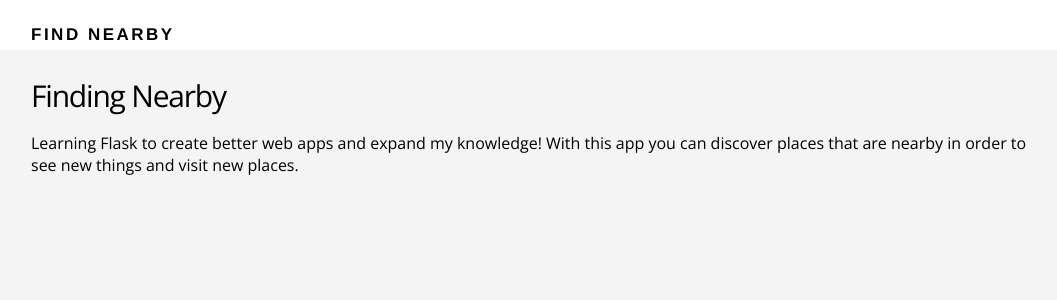
After one commit to R-Plascencia/learning-flask, a Flask app: page /about in a window 1280 px wide. The commit adds this page. Shown: the top 300 px of the page, without its empty margins (109-1166 px from the left). Run offline with Flask 2, Linux system fonts and the light colour scheme.

Commit message:
Changes to routes, about, index

```diff
--- a/src/routes.py
+++ b/src/routes.py
@@ -6,5 +6,9 @@ app = Flask(__name__)
 def index():
     return render_template("index.html")
 
+@app.route("/about")
+def about():
+    return render_template("about.html")
+
 if __name__ == "__main__":
     app.run(debug=True)
--- /dev/null
+++ b/src/templates/about.html
@@ -0,0 +1,15 @@
+{% extends "layout.html" %}
+
+{% block content %}
+
+<main class="about-section">
+    <div class="container">
+        <h2>Finding Nearby</h2>
+        <p>
+            Learning Flask to create better web apps and expand my knowledge! With this app you can discover places
+            that are nearby in order to see new things and visit new places.
+        </p>
+    </div>
+</main>
+
+{% endblock %}
--- a/src/templates/index.html
+++ b/src/templates/index.html
@@ -7,7 +7,7 @@
             <div class="section-content">
                 <h2>Discover places nearby</h2>
                 <a href="#" class="btn-primary">Sign Up</a>
-                <a href="#" class="btn-secondary">Learn More</a>
+                <a href="{{ url_for('about') }}" class="btn-secondary">Learn More</a>
             </div>
 
             <div class="section-device">
```
